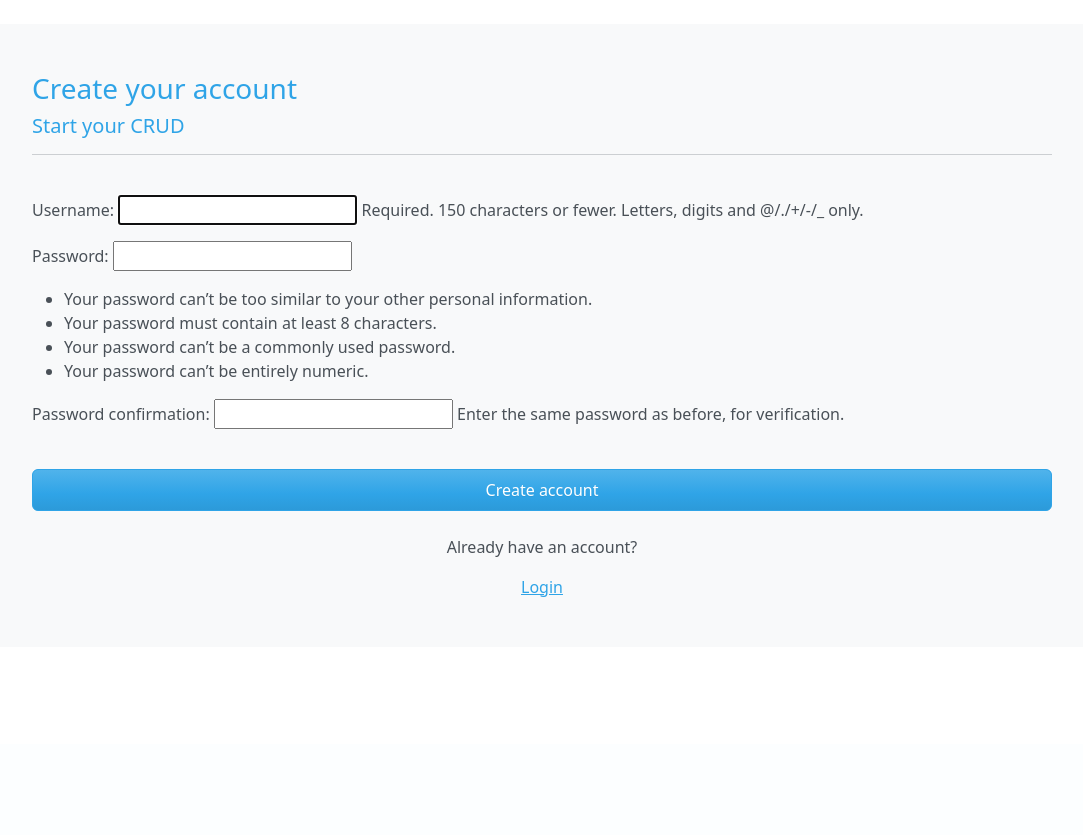
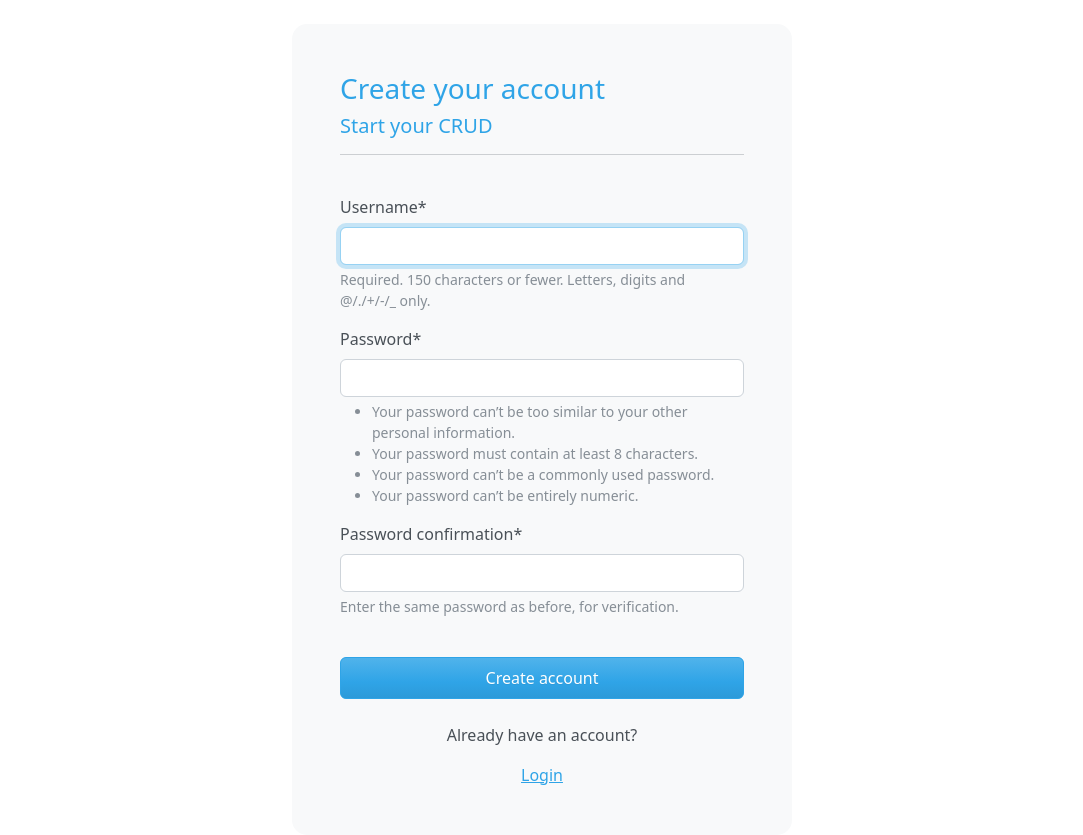
Before and after one commit to Aviral1611/CRUD_APP, a Django app: page /register in a window 1280 px wide. Shown: the part 56-891 px from the top of the page, without its empty margins (98-1181 px from the left). Before the commit the page ends 653 px from the top, so only its background shows below. Run offline with Django 5.2, Linux system fonts and the light colour scheme; some libraries are stand-ins or nearby versions.

Commit message:
Set crispy forms

```diff
--- a/crm/app/templates/app/navbar.html
+++ b/crm/app/templates/app/navbar.html
@@ -54,7 +54,7 @@
 
         <li class="nav-item">
 
-          <a class="nav-link" href="{% url '' %}"> Register </a>
+          <a class="nav-link" href="{% url 'register' %}"> Register </a>
 
         </li>
 
--- a/crm/app/templates/app/register.html
+++ b/crm/app/templates/app/register.html
@@ -1,10 +1,12 @@
 {% extends 'app/base.html' %}
+
+{% load  crispy_forms_tags %}
 
 {% block content %}
 
     <body>
 
-        <div class="container bg-light shadow-md p-5">
+        <div class="container bg-light shadow-md p-5 form-layout">
 
             <h3>Create your account</h3>
             <h5>Start your CRUD</h5>
@@ -16,7 +18,7 @@
 
                 {% csrf_token %}
 
-                {{form.as_p}}
+                {{form|crispy}}
 
                 <br>
 
--- a/crm/app/views.py
+++ b/crm/app/views.py
@@ -10,6 +10,9 @@ def home(request):
     # return HttpResponse("Hello, world. You're at the home page.")
 
     return render(request,'app/index.html')
+
+
+
 
 #- Register a User
 
--- a/crm/crm/settings.py
+++ b/crm/crm/settings.py
@@ -27,7 +27,10 @@ INSTALLED_APPS = [
     "django.contrib.messages",
     "django.contrib.staticfiles",
     "app",
+    "crispy_forms",
 ]
+
+CRISPY_TEMPLATE_PACK = 'bootstrap4'
 
 MIDDLEWARE = [
     "django.middleware.security.SecurityMiddleware",
--- /dev/null
+++ b/crm/static/css/styles.css
@@ -0,0 +1,5 @@
+.form-layout {
+    border-radius: 15px;
+    width: 500px;
+
+}
```
